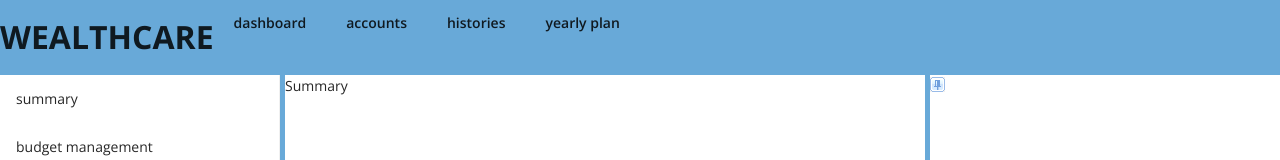
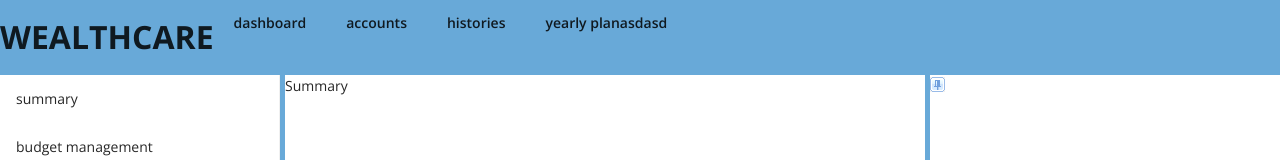
Before and after one commit to khoaphan97/wealthcare-web, a React (Create React App) app: page /dashboard/summary in a window 1280 px wide. Shown: the top 160 px of the page. Built offline with nearby package versions, Linux system fonts and the light colour scheme.

Commit message:
Fix navbar UI

```diff
--- a/src/containers/Navbar/index.js
+++ b/src/containers/Navbar/index.js
@@ -19,7 +19,7 @@ const navList= [
     },
     {
         key: 'yearly-plan',
-        label: 'yearly plan',
+        label: 'yearly planasdasd',
     }
 ]
 
```
